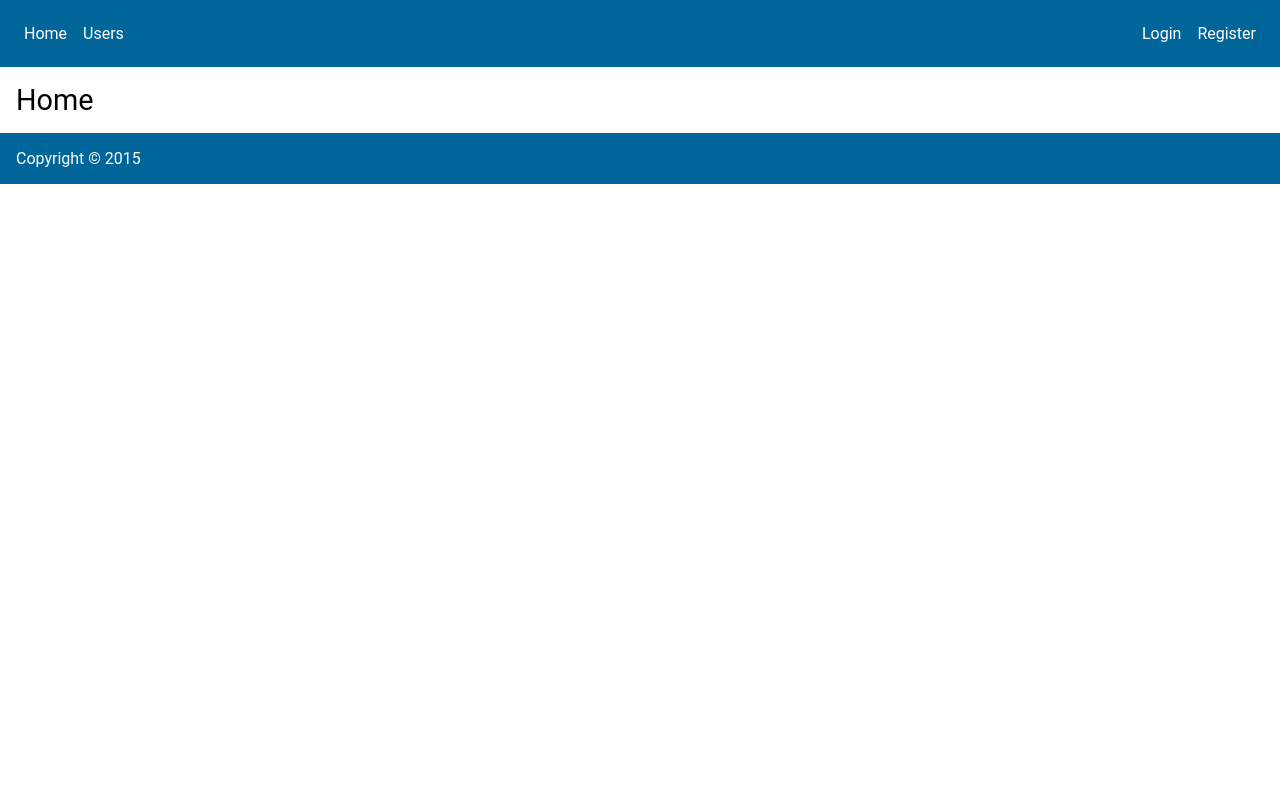
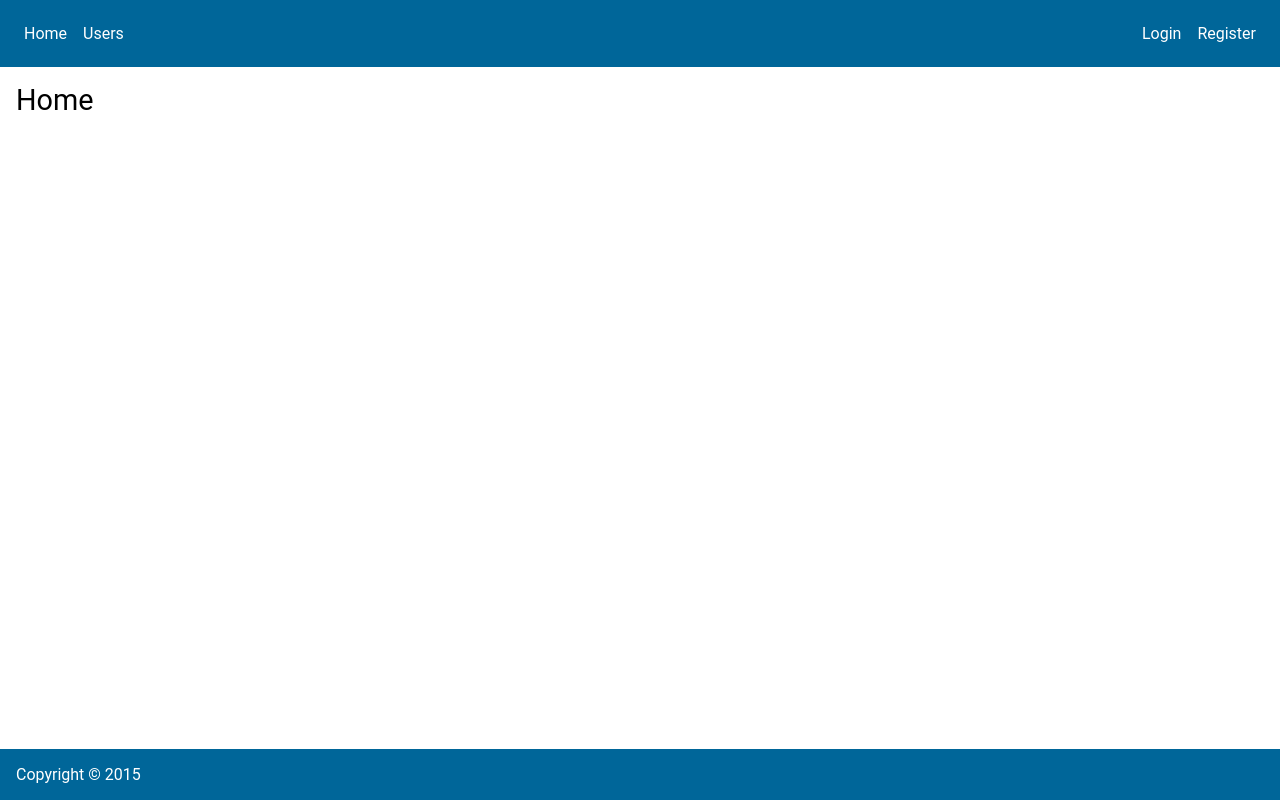
Before and after one commit to conail/sn, a Node server app: page / in a window 1280 px wide. Run offline with Node 20, Linux system fonts and the light colour scheme; some libraries are stand-ins or nearby versions.

Commit message:
Use flexbox to for main layout.

```diff
--- a/public/css/global.css
+++ b/public/css/global.css
@@ -1,5 +1,7 @@
 * { border:0; font:1em Roboto, sans-serif; margin:0; padding:0; }
+html, body { height:100%;  }
 
+body { display:flex; flex-direction:column; }
 body > header,
 body > footer { background:#069; color:#FFF; padding:1em; }
 body > header nav a { color:#FFF; display:inline-block; padding:0.5em; text-decoration:none; }
@@ -14,7 +16,7 @@ form fieldset label span { display:block; margin:0.5em 0; }
 form fieldset label input { border:1px solid #CCC; background:#EEE; display:block; padding:0.5em; }
 
 
-main { display:block; overflow:auto; }
+main { display:block; overflow:auto; flex:1 1 auto; }
 main #alert { background: #EEE; border:1px solid #BBB; padding:1em; }
 main #alert.error { background: #FEE; border:1px solid #C00; }
 main h1 { font-size:1.8em; padding:0.556em; }
```
